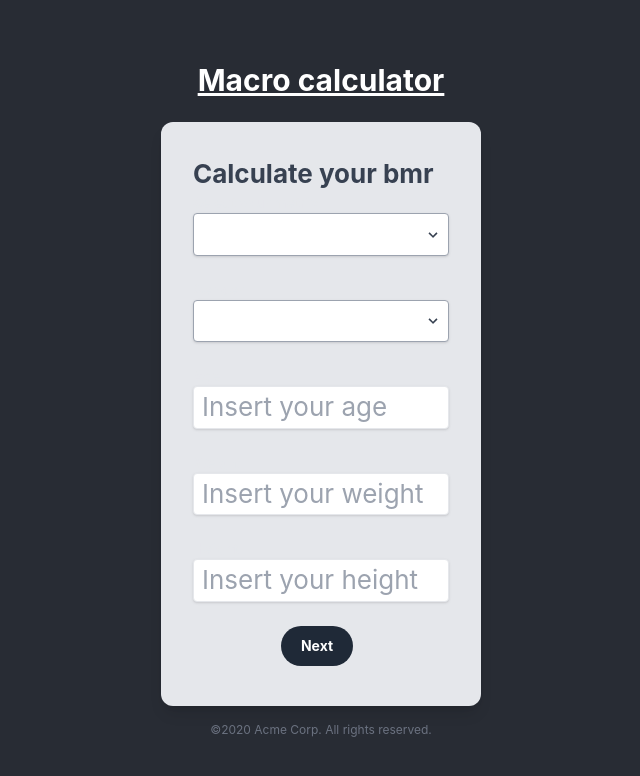
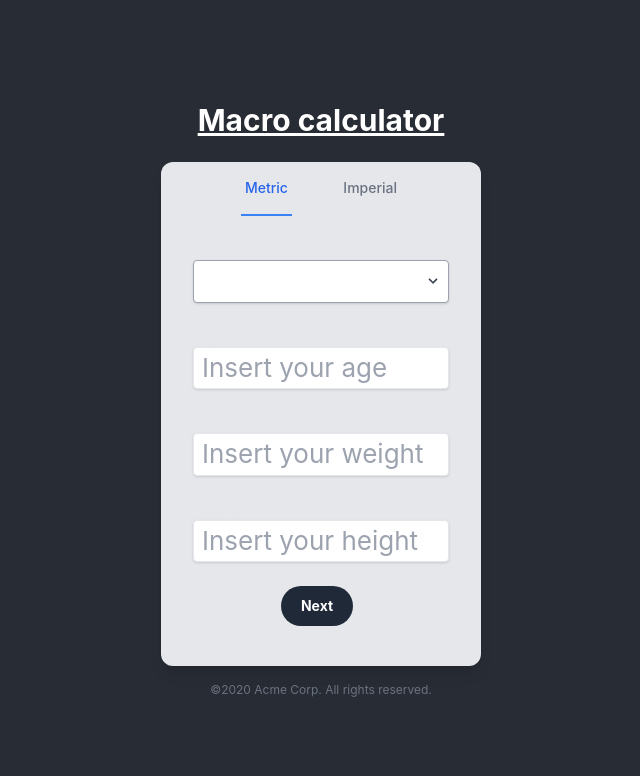
Before and after one commit to FACorreiaa/Macro-Calculator-React, a React (Vite) app: page / in a window 1280 px wide. Shown: the top 776 px of the page, without its empty margins (319-959 px from the left). Built offline with nearby package versions, Linux system fonts and the light colour scheme; what @catppuccin/tailwindcss would draw is missing.

Commit message:
refactor custom components and pages

```diff
--- a/src/components/button.tsx
+++ b/src/components/button.tsx
@@ -10,7 +10,7 @@ function CustomButtom({ type, label, onClick }: CustomButtomProps) {
 		<button
 			onClick={onClick}
 			type={type}
-			className="text-white disabled:bg-slate-300 disabled:cursor-not-allowed bg-gray-800 hover:bg-gray-900 focus:outline-none focus:ring-4 focus:ring-gray-300 font-bold rounded-full text-sm px-5 py-2.5 mr-2 mb-2 dark:bg-gray-800 dark:hover:bg-gray-700 dark:focus:ring-gray-700 dark:border-gray-700">
+			className="text-white disabled:bg-slate-300 disabled:cursor-not-allowed bg-gray-800 hover:bg-gray-900 focus:outline-none focus:ring-4 focus:ring-gray-300 font-bold rounded-full text-sm px-5 py-2.5 mr-2 mb-2 dark:bg-from-gray-800 dark:hover:bg-gray-700 dark:focus:ring-gray-700 dark:border-gray-700">
 			{label}
 		</button>
 	);
--- a/src/components/forms/form.tsx
+++ b/src/components/forms/form.tsx
@@ -9,7 +9,7 @@ function CustomBmrForm({ children, onFormSubmit }: CustomBmrFormProps) {
 	return (
 		<React.Fragment>
 			<form
-				className="shadow-lg rounded-xl p-8 mb-4 bg-gray-200 dark:bg-slate-500"
+				className="shadow-lg rounded-xl p-8 pt-0 mb-4 bg-gray-200 dark:bg-orange-400"
 				onSubmit={onFormSubmit}>
 				{children}
 			</form>
--- a/src/components/select.tsx
+++ b/src/components/select.tsx
@@ -11,8 +11,15 @@ type CustomSelectProps = {
 	options: IOption[];
 	selected?: boolean;
 	methods: UseFormRegisterReturn<string>;
+	placeholder: string;
 };
-function CustomSelect({ label, id, options, methods }: CustomSelectProps) {
+function CustomSelect({
+	label,
+	id,
+	options,
+	methods,
+	placeholder,
+}: CustomSelectProps) {
 	return (
 		<div className="mb-6">
 			<label className="block text-gray-200 dark:text-gray-900 text-sm font-bold">
@@ -22,12 +29,15 @@ function CustomSelect({ label, id, options, methods }: CustomSelectProps) {
 				<select
 					{...methods}
 					id={id}
-					className="dark:text-slate-900 block appearance-none w-full bg-white border border-gray-400 hover:border-gray-500 py-1 px-2 pr-8 rounded shadow leading-tight focus:outline-none focus:shadow-outline">
+					className="dark:text-slate-900 block focus:bg-orange-200 appearance-none w-full bg-white border border-gray-400 hover:border-gray-500 py-1 px-2 pr-8 rounded shadow leading-tight focus:outline-none focus:shadow-outline">
+					<option disabled selected value="">
+						{placeholder}
+					</option>
 					{options.map(({ label, value }: { label: string; value: number }) => {
 						let optionId = `select-${value}`;
 
 						return (
-							<option key={optionId} id={optionId} value={value}>
+							<option key={optionId} id={optionId} value={label}>
 								{label}
 							</option>
 						);
--- /dev/null
+++ b/src/components/tabs.tsx
@@ -0,0 +1,50 @@
+import { useState } from 'react';
+import { UseFormRegisterReturn } from 'react-hook-form';
+
+// export interface IOption {
+// 	label: string;
+// 	value: number;
+// }
+
+export interface IOption {
+	label: string;
+	value: number;
+}
+type CustomTabsComponent = {
+	options: IOption[];
+	activeTab: string;
+	onClick: (e: any) => void;
+};
+
+const CustomTabsComponent = ({
+	options,
+	activeTab,
+	onClick,
+}: CustomTabsComponent) => {
+	return (
+		<div className="max-w-7xl mx-auto pb-2 sm:px-6 lg:px-8">
+			<div className=" pb-4 px-4 ">
+				<div className="flex justify-between ">
+					{options.map(({ label, value }: IOption) => {
+						return (
+							<button
+								value={label}
+								key={value}
+								id={label}
+								className={`${
+									activeTab === label
+										? 'border-blue-500 text-blue-600'
+										: 'border-transparent text-gray-500 hover:text-gray-700 hover:border-gray-300'
+								} whitespace-nowrap py-4 px-1 border-b-2 font-medium text-sm`}
+								onClick={onClick}>
+								{label}
+							</button>
+						);
+					})}
+				</div>
+			</div>
+		</div>
+	);
+};
+
+export default CustomTabsComponent;
--- a/src/helper/data.ts
+++ b/src/helper/data.ts
@@ -30,26 +30,18 @@ export const measureValues = [
 	{
 		label: 'Metric',
 		value: 0,
-		height: 'cm',
-		weight: 'kg',
 	},
 	{
 		label: 'Imperial',
 		value: 1,
-		height: 'ft',
-		weight: 'lb',
 	},
 ];
-export const genderValues = [
-	{
-		label: 'Male',
-		value: 5,
-	},
-	{
-		label: 'Female',
-		value: -161,
-	},
-];
+export const genderValues: {
+	[key: string]: number;
+} = {
+	Male: 5,
+	Female: -161,
+};
 
 export const goalList: {
 	[key: string]: number;
--- a/src/pages/bmr.tsx
+++ b/src/pages/bmr.tsx
@@ -5,6 +5,7 @@ import CustomFormTitle from '../components/forms/form-title';
 import HeadComponent from '../components/head';
 import CustomInput from '../components/input';
 import CustomSelect from '../components/select';
+import CustomTabsComponent from '../components/tabs';
 import { calculateBMR } from '../helper/bmr';
 import { measureValues, genderValues } from '../helper/data';
 import useZodForm from '../hooks/useZodForm';
@@ -12,19 +13,27 @@ import Pagelayout from '../layout/layout';
 import { BmrInput, tdeeSchema } from '../types/tdeeSchema';
 
 function BmrPage() {
-	const { handleSubmit, register, formState } = useZodForm({
+	const { handleSubmit, register, formState, setValue } = useZodForm({
 		schema: tdeeSchema,
 		defaultValues: {
 			age: '',
 			height: '',
 			weight: '',
-			metric: '',
+			metric: 'Metric',
 			gender: '',
 		},
 		mode: 'onChange',
 		reValidateMode: 'onChange',
 	});
 	const [bmr, setBmr] = useState<number>();
+	const [activeTab, setActiveTab] = useState('Metric');
+
+	const handleTabClick = (e: any) => {
+		const tab = e.target.value;
+		console.log('tab', tab);
+		setActiveTab(tab);
+		setValue('metric', tab);
+	};
 
 	function onSubmitBmrValuesPage(values: BmrInput) {
 		// return await mutation.mutate(values, {
@@ -35,9 +44,15 @@ function BmrPage() {
 		// });
 		const bmr = calculateBMR(values as BmrInput);
 		setBmr(bmr);
+		console.log('values', values);
 		console.log('bmr', bmr);
 		return 0;
 	}
+
+	const genderOptions = Object.entries(genderValues).map(([label, value]) => ({
+		label,
+		value,
+	}));
 
 	return (
 		<Pagelayout>
@@ -48,21 +63,28 @@ function BmrPage() {
 			/>
 			<div className="w-full max-w-xs ">
 				<CustomBmrForm onFormSubmit={handleSubmit(onSubmitBmrValuesPage)}>
-					<CustomFormTitle title="Calculate your bmr" />
-					<CustomSelect
+					<CustomTabsComponent
+						options={measureValues}
+						activeTab={activeTab}
+						onClick={handleTabClick}
+					/>
+					{/* <CustomFormTitle title="Calculate your bmr" /> */}
+
+					{/* <CustomSelect
 						label="Select your metric"
 						id="metrics"
 						options={measureValues}
 						selected
 						methods={register('metric')}
-					/>
+					/> */}
 
 					<CustomSelect
 						label="Gender"
 						id="gender"
-						options={genderValues}
+						options={genderOptions}
 						selected
 						methods={register('gender')}
+						placeholder="Select gender"
 					/>
 
 					<CustomInput
--- a/src/pages/goal.tsx
+++ b/src/pages/goal.tsx
@@ -42,7 +42,10 @@ function GoalPage() {
 			/>
 			<div className="w-full max-w-xs ">
 				<CustomBmrForm onFormSubmit={handleSubmit(onSubmitGoalsValuesPage)}>
-					<CustomFormTitle title="Calculate your bmr" />
+					<div>
+						<span>Your BMR is: 100</span>
+					</div>
+					<CustomFormTitle title="Calculate your TDEE" />
 
 					<CustomSelect
 						label="Activity volume"
@@ -50,6 +53,7 @@ function GoalPage() {
 						options={workoutVolume}
 						selected
 						methods={register('activity')}
+						placeholder="Select activity"
 					/>
 
 					<CustomSelect
@@ -58,6 +62,7 @@ function GoalPage() {
 						options={goalOptions}
 						selected
 						methods={register('objective')}
+						placeholder="Select objective"
 					/>
 
 					{/* <CustomRadioList
```
